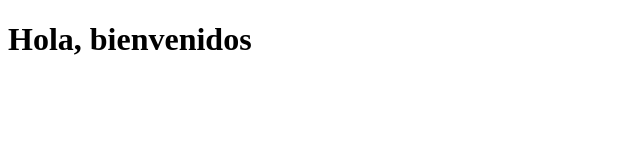
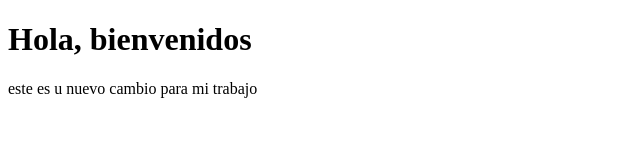
Before and after one commit to Amelia1190/Segundo-cuatrimestre-CEPIT, a plain HTML site: page index.html in a window 1280 px wide. Shown: the whole page, without its empty margins (0-640 px from the left). Drawn offline with Linux system fonts and the light colour scheme.

Commit message:
Quero ver si se guardan los cambios

```diff
--- a/index.html
+++ b/index.html
@@ -7,6 +7,7 @@
 </head>
 <body>
     <h1> Hola, bienvenidos </h1>
+    <p> este es u nuevo cambio para mi trabajo </p>
 
 </body>
 </html>
```
